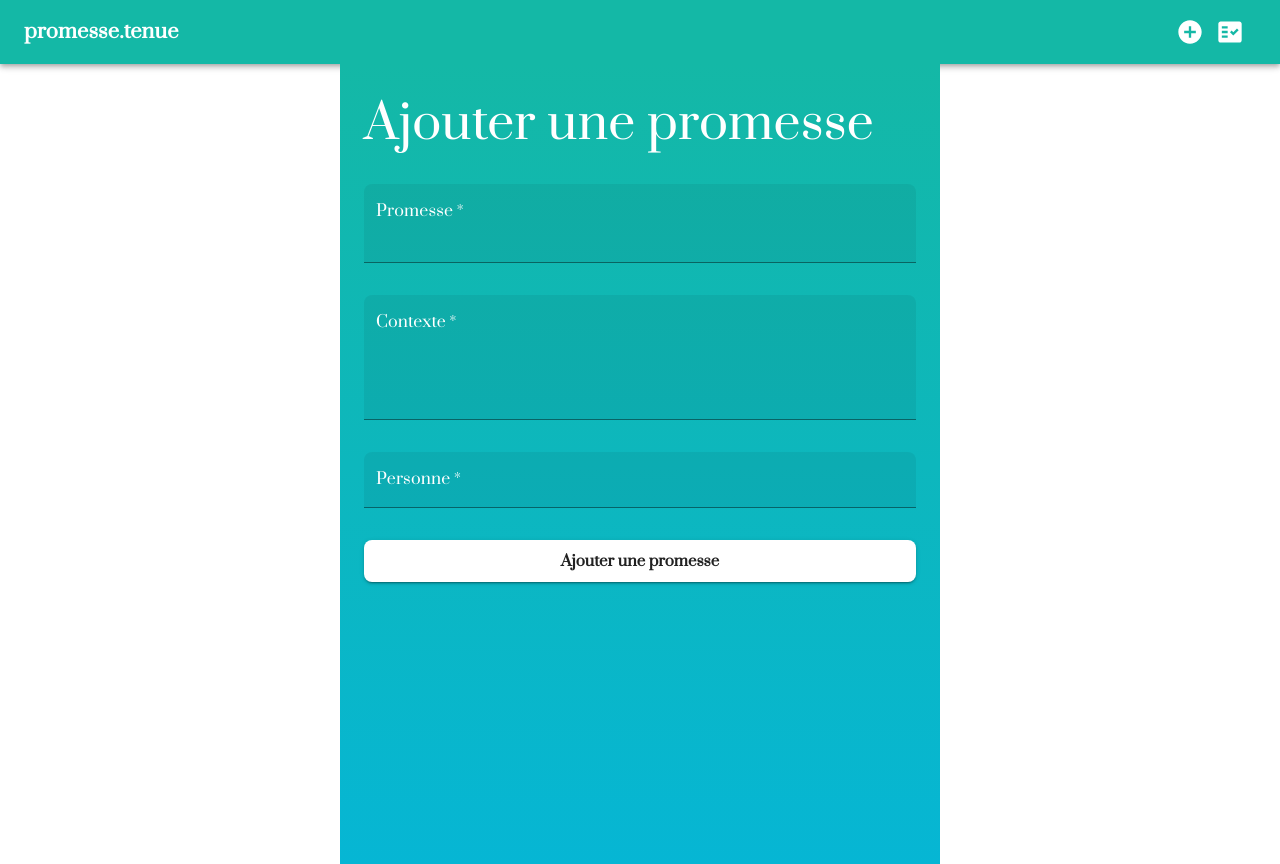
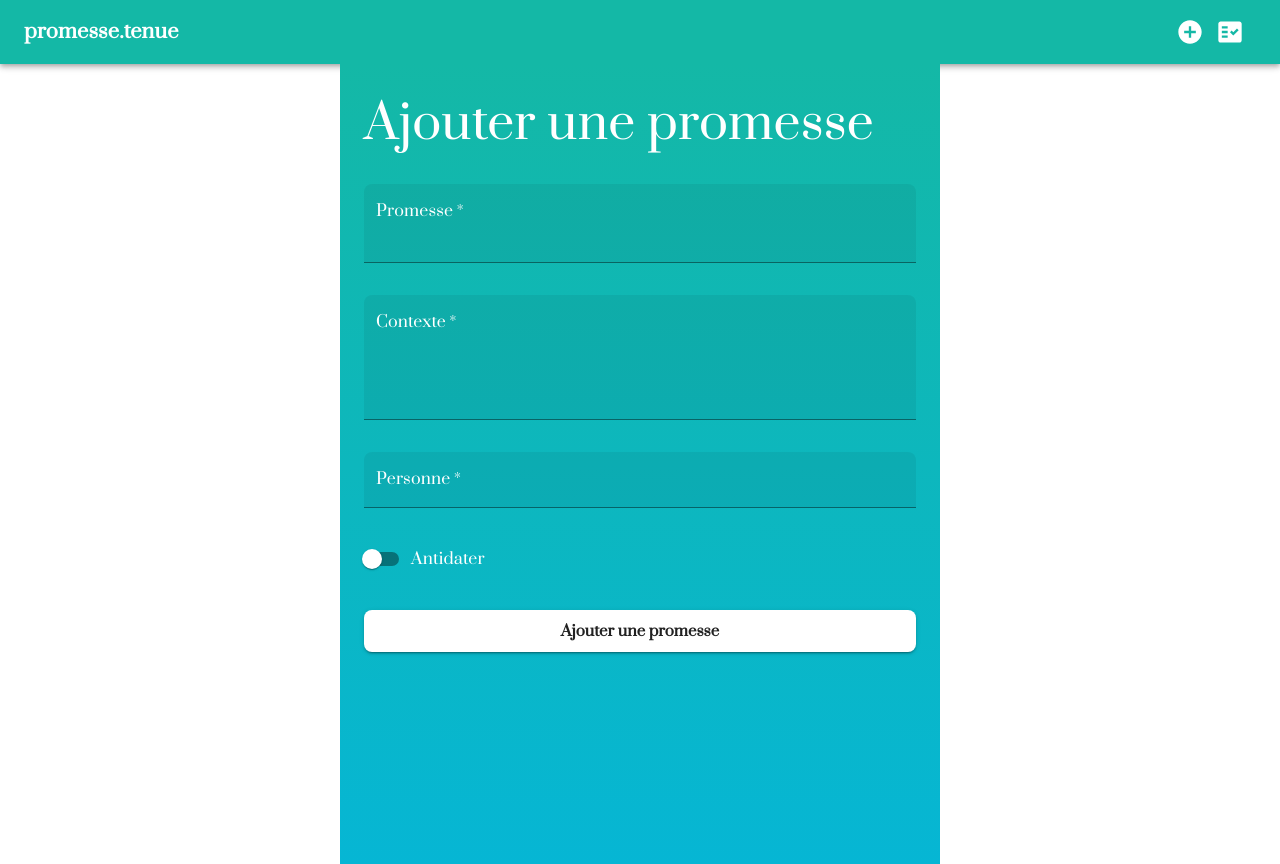
Before and after one commit to Niborwood/promesse-tenue, a Next.js app: page /add in a window 1280 px wide. Built offline with nearby package versions, Linux system fonts and the light colour scheme.

Commit message:
Added change of date on promise creation

```diff
--- a/package.json
+++ b/package.json
@@ -8,6 +8,7 @@
     "lint": "next lint"
   },
   "dependencies": {
+    "@date-io/date-fns": "^2.11.0",
     "@emotion/react": "^11.7.1",
     "@emotion/styled": "^11.6.0",
     "@mui/icons-material": "^5.2.5",
--- a/pages/add.js
+++ b/pages/add.js
@@ -1,4 +1,8 @@
-import { Box, TextField, Stack, Snackbar, Alert, Fade, Typography } from '@mui/material';
+import { Box, TextField, Stack, Snackbar, Alert, Fade, Typography, Switch, FormGroup, FormControlLabel, Grow } from '@mui/material';
+import DateAdapter from '@mui/lab/AdapterDateFns';
+import LocalizationProvider from '@mui/lab/LocalizationProvider';
+import DatePicker from '@mui/lab/DatePicker';
+
 import { useState } from 'react';
 import PageTitle from '../components/ui/page-title';
 import LoadingButton from '@mui/lab/LoadingButton';
@@ -11,7 +15,9 @@ export default function AddPage() {
     promise: '',
     context: '',
     person: '',
+    date: new Date(),
   });
+  const [dateOpen, setDateOpen] = useState(false);
   const [successMessage, setSuccessMessage] = useState(false);
   const [errorMessage, setErrorMessage] = useState(false);
 
@@ -69,6 +75,7 @@ export default function AddPage() {
         <Box component="form" my={4} onSubmit={handleSubmit}>
           <Stack direction="column" spacing={4}>
 
+            {/* Promesse */}
             <TextField
               label="Promesse"
               variant="filled"
@@ -95,6 +102,7 @@ export default function AddPage() {
               required
             />
 
+            {/* Contexte */}
             <TextField
               label="Contexte"
               variant="filled"
@@ -120,6 +128,7 @@ export default function AddPage() {
               required
             />
 
+            {/* Personne */}
             <TextField
               label="Personne"
               variant="filled"
@@ -143,6 +152,46 @@ export default function AddPage() {
               required
             />
 
+            {/* Antidate */}
+            <FormGroup>
+              <FormControlLabel
+                sx={{ color: "neutral.main" }}
+                control={
+                  <Switch
+                    color="neutral"
+                    checked={dateOpen}
+                    onChange={() => setDateOpen(!dateOpen)}
+                  />
+                }
+                label="Antidater" />
+            </FormGroup>
+            {dateOpen && (
+              <LocalizationProvider dateAdapter={DateAdapter}>
+                <DatePicker
+                  disableFuture
+                  label="Date"
+                  openTo="year"
+                  views={['year', 'month', 'day']}
+                  value={values.date}
+                  onChange={(newValue) => {
+                    setValues(prev => {
+                      return { ...prev, date: newValue };
+                    });
+                  }}
+                  renderInput={(params) => <TextField
+                    variant="filled" {...params}
+                    color="neutral"
+                    InputLabelProps={{
+                      style: {
+                        color: '#fff'
+                      }
+                    }}
+                  />}
+                />
+              </LocalizationProvider>
+            )}
+
+            {/* Loading Button */}
             <LoadingButton
               loading={loading}
               variant="contained"
--- a/pages/api/promises/index.js
+++ b/pages/api/promises/index.js
@@ -14,6 +14,7 @@ export default async function handler(req, res) {
       promise: Joi.string().trim().required(),
       context: Joi.string().trim().required(),
       person: Joi.string().trim().required(),
+      date: Joi.date(),
     });
     const { error } = schema.validate(req.body);
     if (error) {
@@ -23,7 +24,6 @@ export default async function handler(req, res) {
     // Construct the data
     const data = {
       ...req.body,
-      date: new Date(),
       status: 'pending',
     }
 
```
Also changed, not shown: 1 other file (tests, documents, lock files or other folders).
